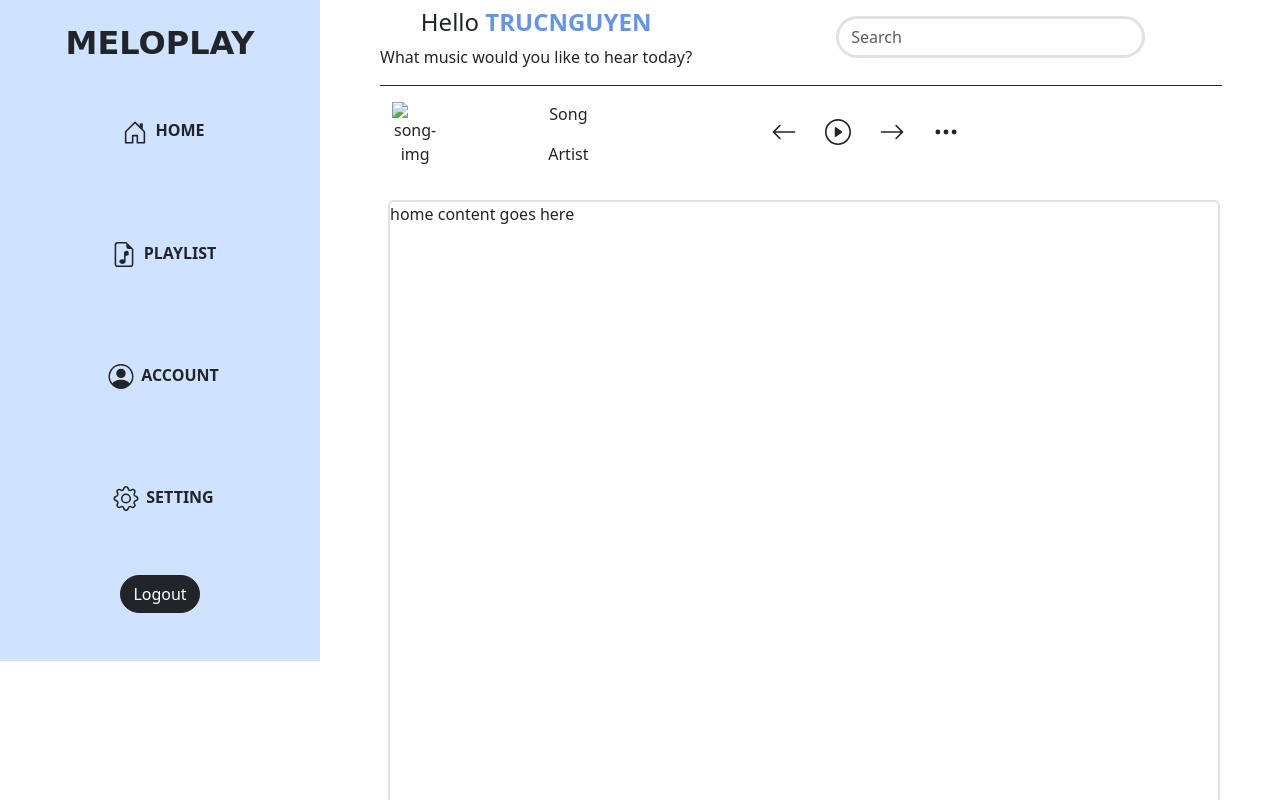
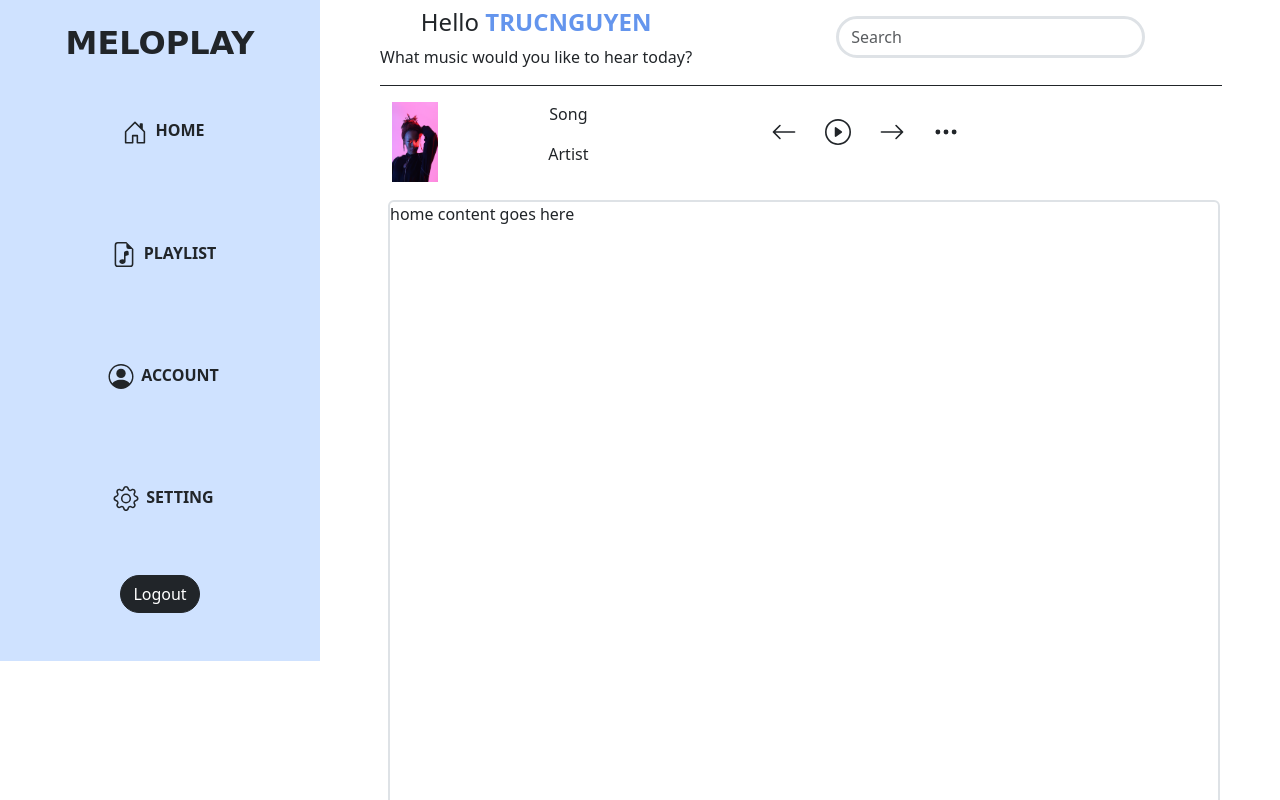
Before and after one commit to trucn0311/MusicStreaming, a Flask app: page /home in a window 1280 px wide. Run offline with Flask 2, Linux system fonts and the light colour scheme; a user stored in the database is signed in; some libraries are stand-ins or nearby versions; some web fonts are replaced.

Commit message:
add image

```diff
--- a/templates/home.html
+++ b/templates/home.html
@@ -116,7 +116,7 @@
           <div
             class="music-player bg-white row ms-5 border-top border-dark pt-3"
           >
-            <img class="me-5 col-lg-1" alt="song-img" />
+            <img src="static/artist.jpg" class="me-5 col-lg-1" alt="song-img" />
             <div class="song-info col-lg-2">
               <p>Song</p>
               <p>Artist</p>
```
Also changed, not shown: static/artist.jpg (added).
